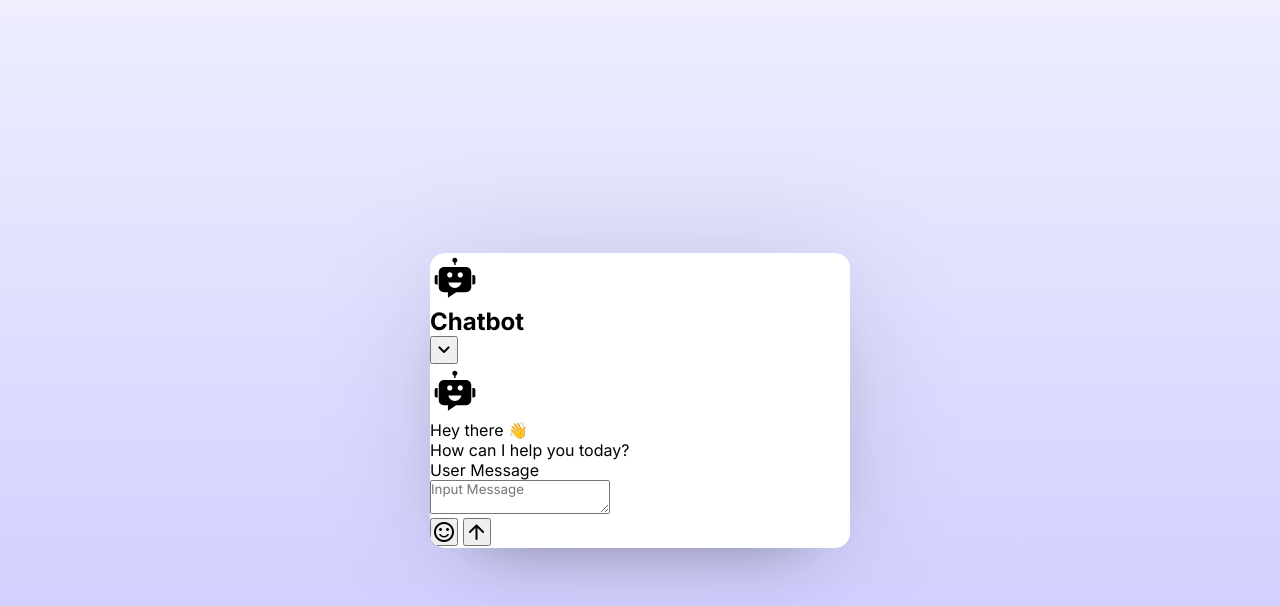
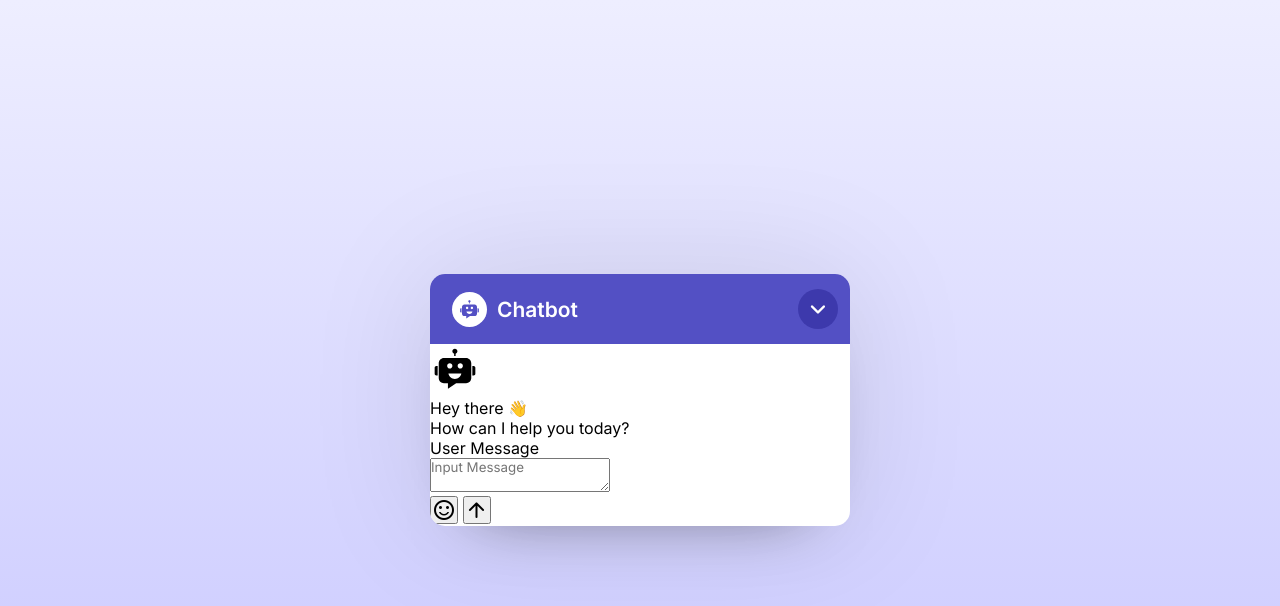
Before and after one commit to Scott-Zeta/chatbot_assistant, a Flask app: page / in a window 1280 px wide. Shown: the top 606 px of the page. Run offline with Flask 3, Linux system fonts and the light colour scheme.

Commit message:
feat: add chat header and logo styles to chatbot widget

```diff
--- a/static/css/style.css
+++ b/static/css/style.css
@@ -24,3 +24,51 @@ body {
   box-shadow: 0 0 128px 0 rgba(0, 0, 0, 0.1),
     0 32px 64px -48px rgba(0, 0, 0, 0.5);
 }
+
+.chat-header {
+  display: flex;
+  align-items: center;
+  background: #5350c4;
+  padding: 15px 22px;
+  justify-content: space-between;
+}
+
+.chat-header .header-info {
+  display: flex;
+  gap: 10px;
+  align-items: center;
+}
+
+.header-info .chatbot-logo {
+  height: 35px;
+  width: 35px;
+  padding: 6px;
+  fill: #5350c4;
+  flex-shrink: 0;
+  background: #fff;
+  border-radius: 50%;
+}
+
+.header-info .logo-text {
+  color: #fff;
+  font-size: 1.31rem;
+  font-weight: 600;
+}
+
+.chat-header #close-chatbot {
+  border: none;
+  color: #fff;
+  height: 40px;
+  width: 40px;
+  font-size: 1.9rem;
+  margin-right: -10px;
+  padding-top: 2px;
+  cursor: pointer;
+  border-radius: 50%;
+  background: #3d39ac;
+  transition: 0.2s ease;
+}
+
+.chat-header #close-chatbot:hover {
+  background: #2f2b8c;
+}
--- a/templates/bot_widget.html
+++ b/templates/bot_widget.html
@@ -19,6 +19,7 @@
       <div class="chat-header">
         <div class="header-info">
           <svg
+            class="chatbot-logo"
             xmlns="http://www.w3.org/2000/svg"
             width="50"
             height="50"
```
